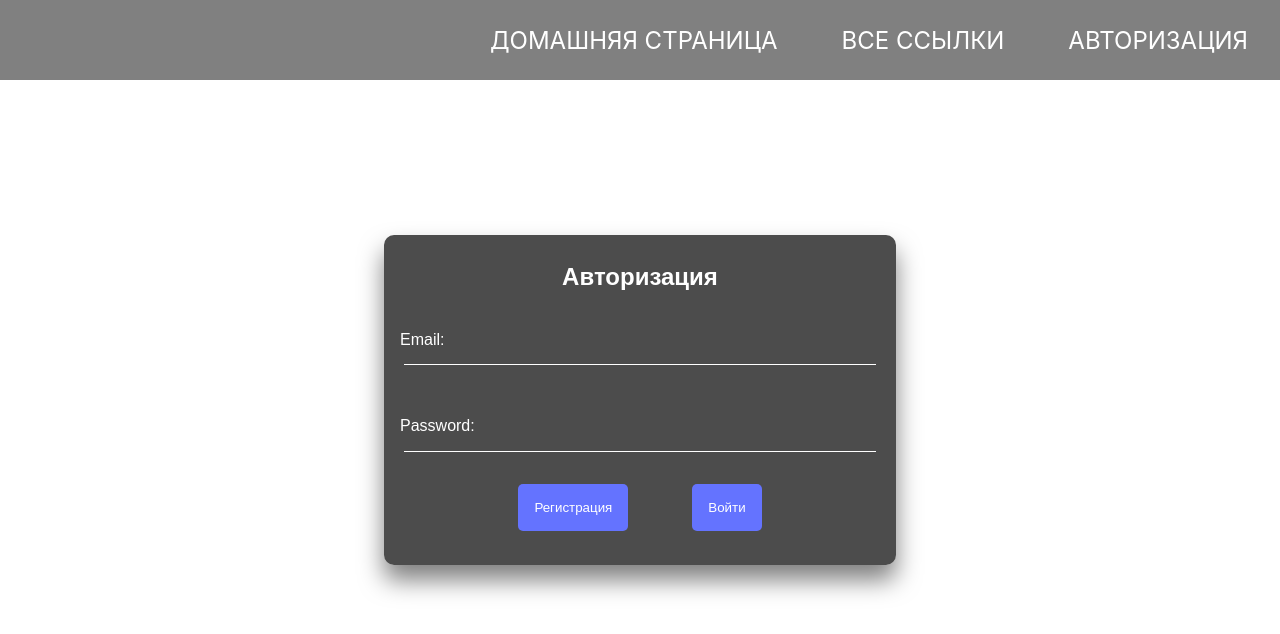
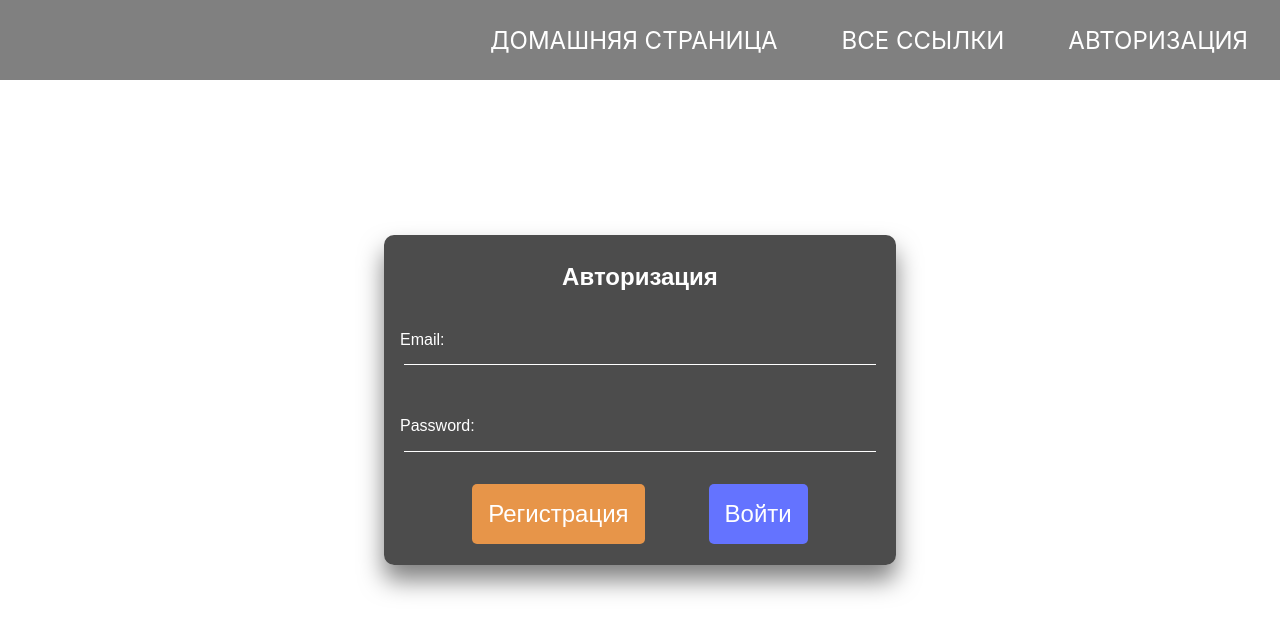
Before and after one commit to Ks0daR/backend-link-shortening, a React (Create React App) app in the folder client/: page /auth in a window 1280 px wide. Shown: the top 634 px of the page. Built offline with nearby package versions, Linux system fonts and the light colour scheme.

Commit message:
complete auth

```diff
--- a/client/src/components/AuthForm/AuthForm.js
+++ b/client/src/components/AuthForm/AuthForm.js
@@ -44,7 +44,7 @@ const AuthFrom = () => {
       <h2>Авторизация</h2>
       <div className={styles.inputForm}>
         <div className={styles.inputContainer} >
-          <label  className={styles.formLabel} htmlFor="email">
+          <label  className={email ? styles.formLabelActive : styles.formLabel} htmlFor="email">
             Email:
           </label>
           <input
@@ -52,12 +52,13 @@ const AuthFrom = () => {
             id="email"
             type="text"
             name="email"
+            autoComplete='off'
             value={email}
             onChange={handleInput}
           />
         </div>
         <div className={styles.inputContainer}>
-          <label className={styles.formLabel} htmlFor="pwd">
+          <label className={password ? styles.formLabelActive : styles.formLabel} htmlFor="pwd">
             Password:
           </label>
           <input
@@ -72,7 +73,7 @@ const AuthFrom = () => {
       </div>
 
       <button
-        className={styles.btnSubmit}
+        className={styles.btnSubmitRegister}
         name="register"
         onClick={registrationHandler}
       >
--- a/client/src/components/AuthForm/AuthForm.module.css
+++ b/client/src/components/AuthForm/AuthForm.module.css
@@ -41,8 +41,18 @@
   outline: none;
 }
 
-.inputContainer:valid .formLabel,
-.inputContainer:focus-within .formLabel{
+.inputContainer:focus-within .formLabel {
+  top: -16px;
+  font-size: 10px;
+  color: rgb(47, 129, 177);
+}
+
+.inputContainer:focus-within .input{
+  border-bottom: 1px solid rgb(47, 129, 177);
+}
+
+.formLabelActive {
+  composes: formLabel;
   top: -16px;
   font-size: 10px;
   color: rgb(47, 129, 177);
@@ -55,5 +65,12 @@
   border-radius: 5px;
   color: #fff;
   font-family: sans-serif;
+  font-size: 1.5rem;
   margin: 0 2rem;
+  cursor: pointer;
 }
+
+.btnSubmitRegister{
+  composes: btnSubmit;
+  background-color: rgb(231, 149, 73);
+}
--- /dev/null
+++ b/client/src/components/Loader/Loader.js
@@ -0,0 +1,5 @@
+import React from "react";
+
+const Loader = () => {};
+
+export default Loader;
--- /dev/null
+++ b/client/src/components/Loader/index.js
@@ -0,0 +1 @@
+export {default} from './Loader'
```
Also changed, not shown: client/src/components/Loader/Loader.module.css (added).
